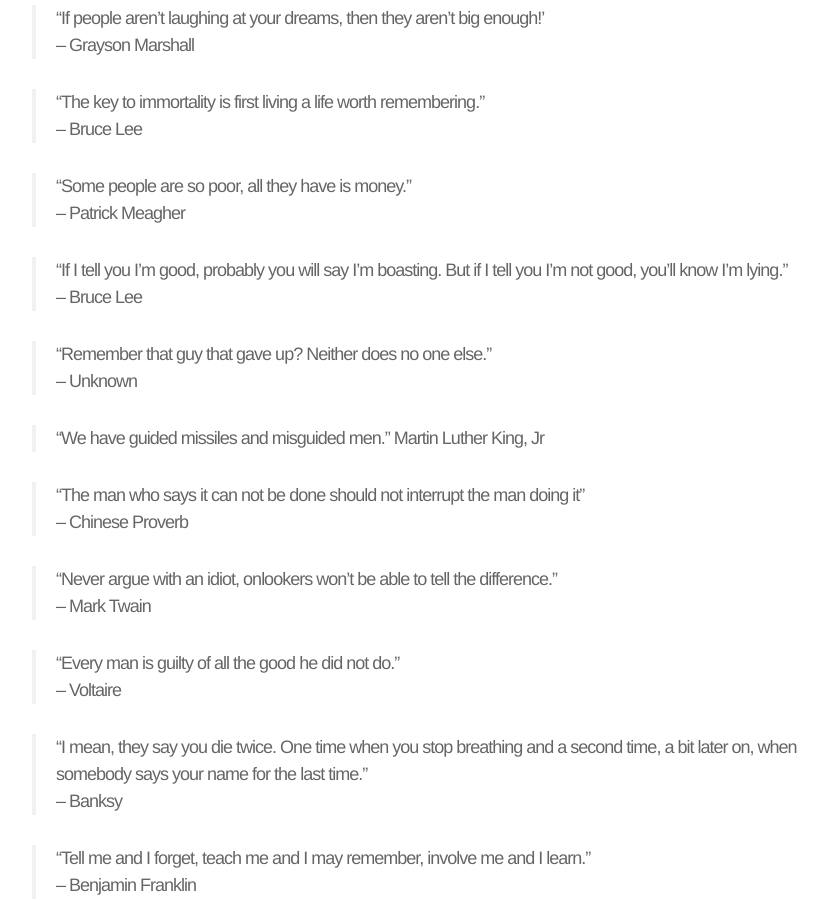
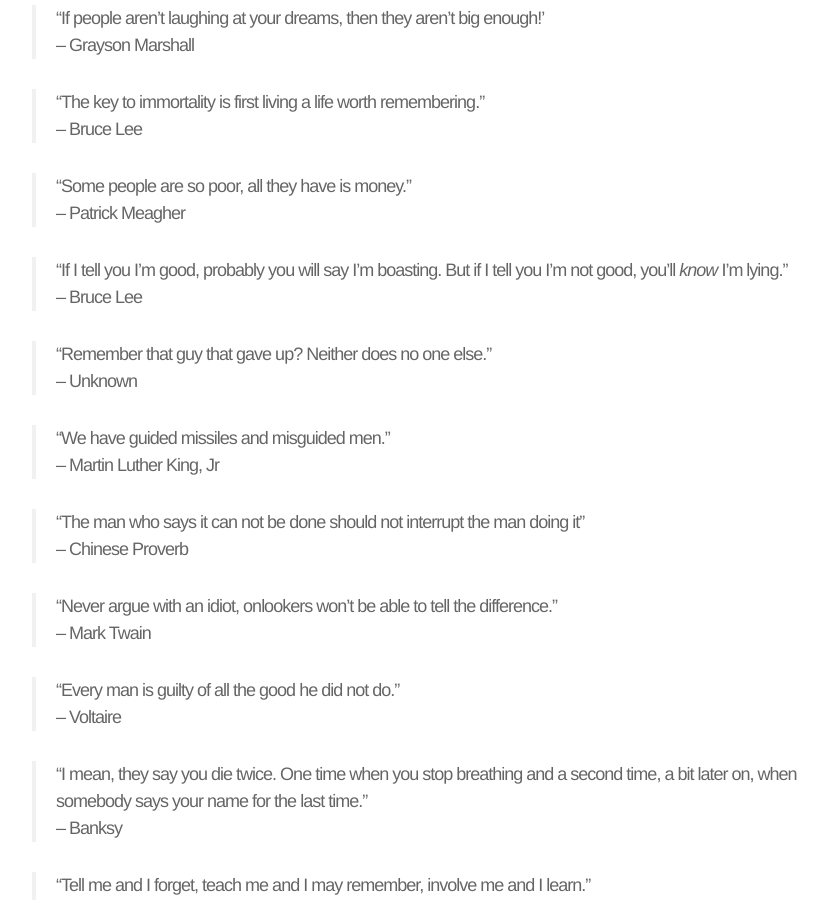
Before and after one commit to samueljohnson/samueljohnson.github.io.archive, a Jekyll site: the page built from quotes/index.markdown, in a window 1280 px wide and 900 px high, scrolled down 1278 px. Shown: the whole window, without its empty margins (208-1036 px from the left). Built offline with Jekyll 4.4.1, drawn with Linux system fonts in a browser that asks for light colours.

```diff
--- a/quotes/index.markdown
+++ b/quotes/index.markdown
@@ -48,13 +48,14 @@ Here is my current list of favorite quotes:
 > "Some people are so poor, all they have is money."
 <br>-- Patrick Meagher
 
-> "If I tell you I'm good, probably you will say I'm boasting. But if I tell you I'm not good, you'll know I'm lying."
+> "If I tell you I'm good, probably you will say I'm boasting. But if I tell you I'm not good, you'll *know* I'm lying."
 <br>-- Bruce Lee
 
 > "Remember that guy that gave up? Neither does no one else."
 <br>-- Unknown
 
-> "We have guided missiles and misguided men." Martin Luther King, Jr
+> "We have guided missiles and misguided men."
+<br>-- Martin Luther King, Jr
 
 > "The man who says it can not be done should not interrupt the man doing it"
 <br>-- Chinese Proverb
```
